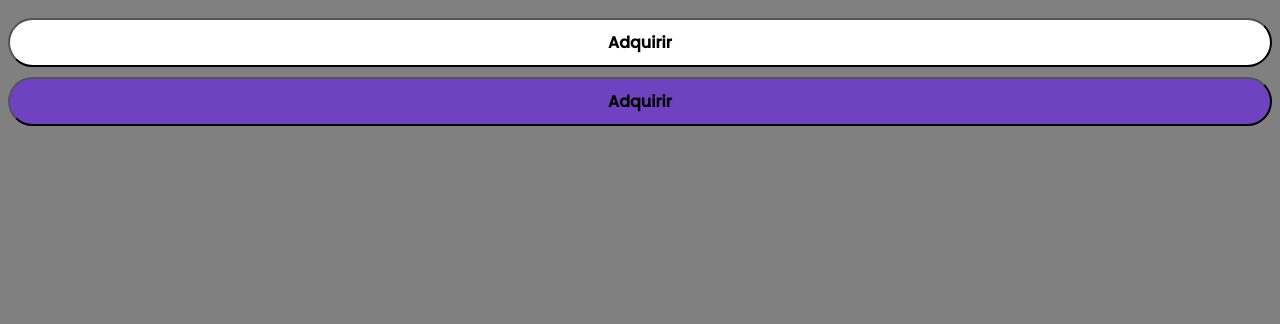
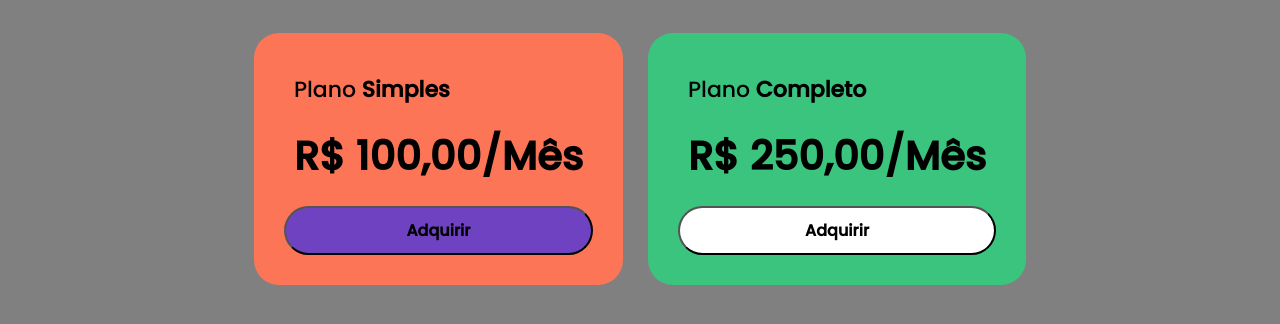
Before and after one commit to Benfic4rthur/projeto-cards, an Angular app: page / in a window 1280 px wide. Shown: the top 324 px of the page. Built offline with nearby package versions, Linux system fonts and the light colour scheme.

Commit message:
Avanços nos estudos em Angular.

```diff
--- a/src/app/app.component.html
+++ b/src/app/app.component.html
@@ -1,2 +1,6 @@
-<app-button [buttonText]="'Adquirir'" [buttonStyle]="'white'" (buttonClickedEmitt)="buttonClicked()"></app-button>
-<app-button [buttonText]="'Adquirir'" [buttonStyle]="'purple'"(buttonClickedEmitt)="buttonClicked()"></app-button>
+<div class="container">
+<app-card [cardText]="'Simples'" [cardPrice]="100" [cardStyle]="'orange'"></app-card>
+<app-card [cardText]="'Completo'" [cardPrice]="250" [cardStyle]="'green'"></app-card>
+<!-- <app-button [buttonText]="'Adquirir'" [buttonStyle]="'white'" (buttonClickedEmitt)="buttonClicked()"></app-button>
+<app-button [buttonText]="'Adquirir'" [buttonStyle]="'purple'"(buttonClickedEmitt)="buttonClicked()"></app-button> -->
+</div>
--- a/src/app/app.component.scss
+++ b/src/app/app.component.scss
@@ -0,0 +1,7 @@
+.container{
+    display: flex;
+    flex-direction: row;
+    justify-content: center;
+    padding: 25px;
+    gap: 25px;
+}
--- a/src/app/app.module.ts
+++ b/src/app/app.module.ts
@@ -4,11 +4,13 @@ import { BrowserModule, provideClientHydration } from '@angular/platform-browser
 import { AppRoutingModule } from './app-routing.module';
 import { AppComponent } from './app.component';
 import { ButtonComponent } from './components/button/button.component';
+import { CardComponent } from './components/card/card.component';
 
 @NgModule({
   declarations: [
     AppComponent,
-    ButtonComponent
+    ButtonComponent,
+    CardComponent
   ],
   imports: [
     BrowserModule,
--- /dev/null
+++ b/src/app/components/card/card.component.html
@@ -0,0 +1,10 @@
+<div class="card"
+[class]="{
+    'card--orange': cardStyle === 'orange' ? true : false,
+    'card--green': cardStyle === 'green' ? true : false,
+    }"
+>
+    <div class="card__plan card__item">Plano <b>{{cardText}}</b></div>
+    <div class="card__price card__item">R$ {{cardPrice}},00/Mês</div>
+    <app-button [buttonText]="'Adquirir'" [buttonStyle]="cardStyle === 'orange' ? 'purple' : 'white'"></app-button>
+</div>
--- /dev/null
+++ b/src/app/components/card/card.component.scss
@@ -0,0 +1,26 @@
+.card {
+    max-width: 350px;
+    border-radius: 25px;
+    padding: 30px;
+
+    &--orange {
+      background-color: #fd7557;
+    }
+
+    &--green {
+      background-color: #3ac47d;
+    }
+
+    &__item {
+      padding: 10px;
+    }
+
+    &__plan {
+      font-size: 22px;
+    }
+
+    &__price {
+      font-size: 40px;
+      font-weight: 600;
+    }
+  }
```
Also changed, not shown: src/app/components/card/card.component.ts (added, +13 -0 lines), 1 other file (tests, documents, lock files or other folders).
